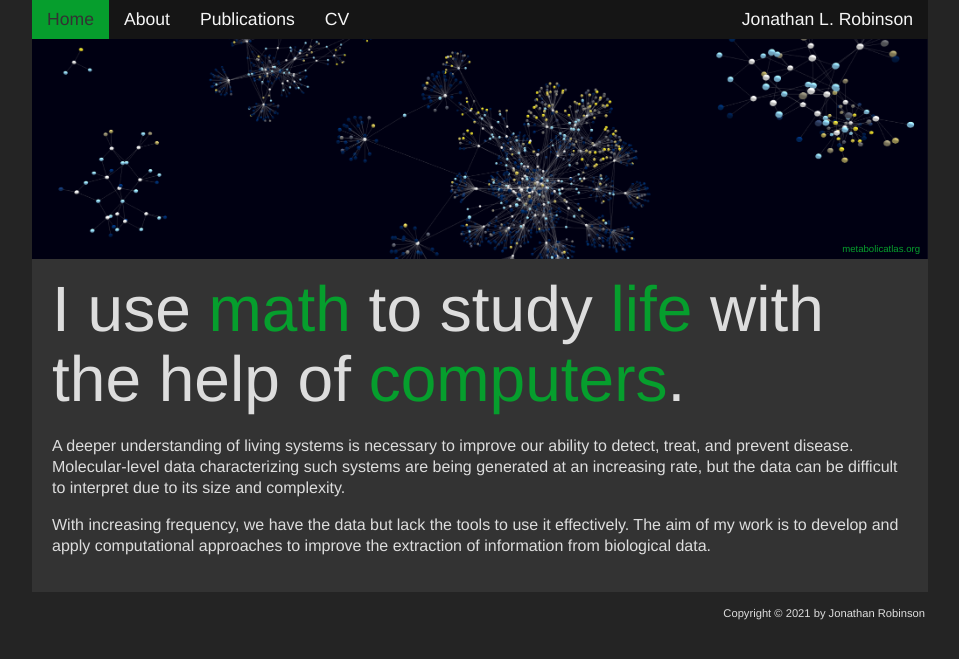
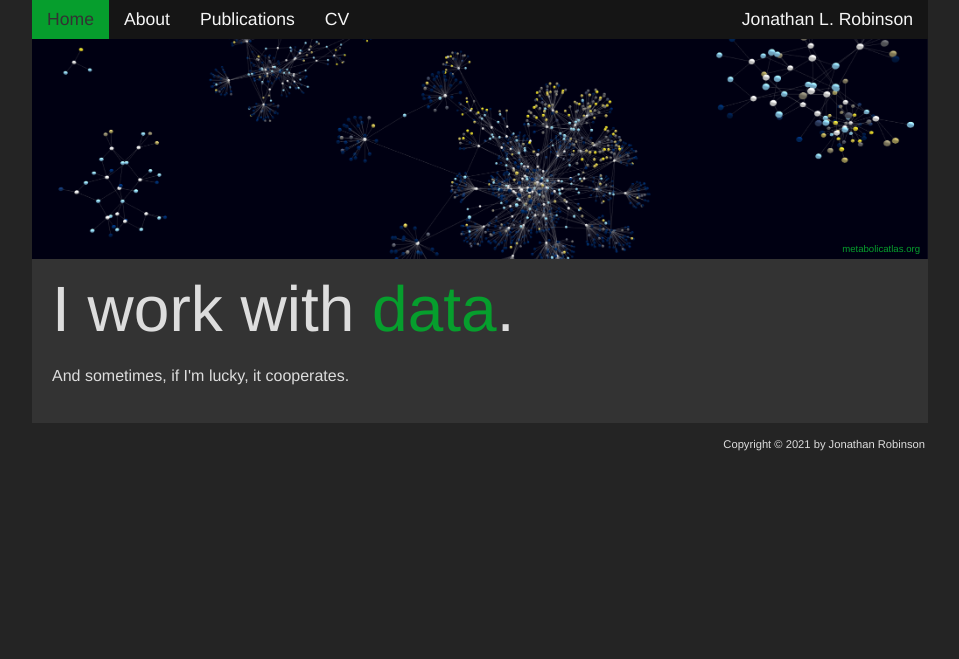
Before and after one commit to JonathanRob/JonathanRob.github.io, a Jekyll site: the page built from index.html, in a window 1280 px wide. Shown: the top 659 px of the page, without its empty margins (160-1119 px from the left). Built offline with Jekyll 4.4.1, drawn with Linux system fonts in a browser that asks for light colours.

Commit message:
change homepage text

```diff
--- a/index.html
+++ b/index.html
@@ -9,11 +9,6 @@
 </div>
 
 <div class='padded-content' style='margin-top: -30px'>
-
-	<h1 style='color: var(--theme-color-99);'><span style='font-size: 2em'>I use <span style='color: var(--theme-color-3);'>math</span> to study <span style='color: var(--theme-color-3);'>life</span> with the help of <span style='color: var(--theme-color-3);'>computers</span>.</span></h1>
-
-	<p>A deeper understanding of living systems is necessary to improve our ability to detect, treat, and prevent disease. Molecular-level data characterizing such systems are being generated at an increasing rate, but the data can be difficult to interpret due to its size and complexity.</p>
-
-	<p>With increasing frequency, we have the data but lack the tools to use it effectively. The aim of my work is to develop and apply computational approaches to improve the extraction of information from biological data.</p>
-
+	<h1 style='color: var(--theme-color-99);'><span style='font-size: 2em'>I work with <span style='color: var(--theme-color-3);'>data</span>.</span></h1>
+	<p>And sometimes, if I'm lucky, it cooperates.</p>
 </div>
```
